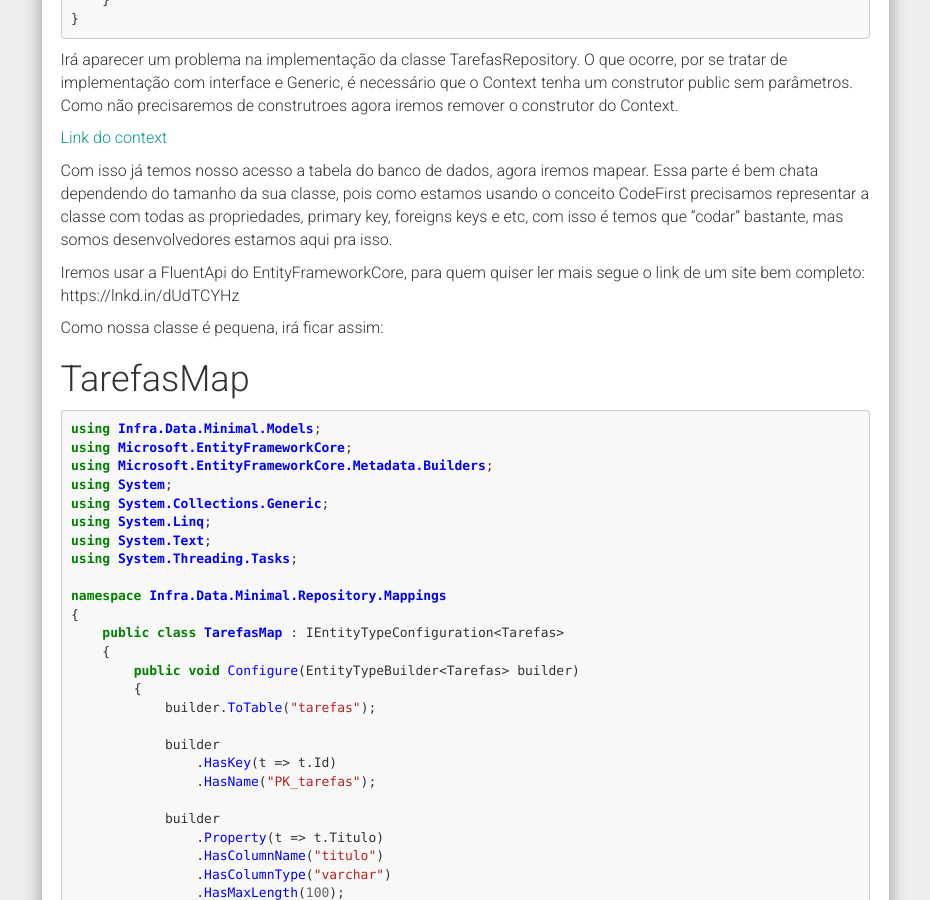
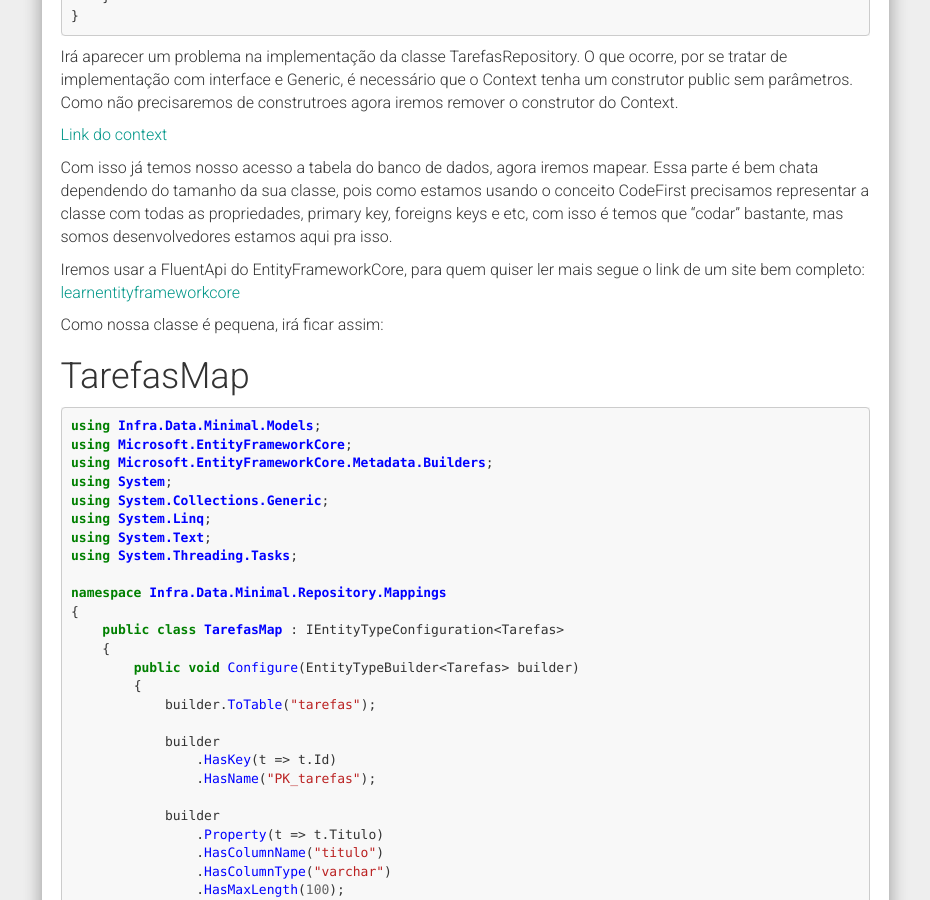
Before and after one commit to carlosdealmeida/carlosdealmeida.github.io, a Jekyll site: the page built from _posts/2022-02-08-como-construir-seu-infra-data-parte-2.md, in a window 1280 px wide and 900 px high, scrolled down 4581 px. Shown: the whole window, without its empty margins (321-1251 px from the left). Built offline with Jekyll 4.4.1, drawn with Linux system fonts in a browser that asks for light colours; nearby versions of some CDN libraries; our own code applies the rules of GitHub Pages for plain Markdown files; comment, search, counter and statistics services are not loaded.

Commit message:
Mais correções

```diff
--- a/_posts/2022-02-08-como-construir-seu-infra-data-parte-2.md
+++ b/_posts/2022-02-08-como-construir-seu-infra-data-parte-2.md
@@ -210,7 +210,7 @@
 Com isso já temos nosso acesso a tabela do banco de dados, agora iremos mapear. Essa parte é bem chata dependendo do tamanho da sua classe, pois como estamos usando o conceito CodeFirst precisamos representar a classe com todas
 as propriedades, primary key, foreigns keys e etc, com isso é temos que "codar" bastante, mas somos desenvolvedores estamos aqui pra isso.
 
-Iremos usar a FluentApi do EntityFrameworkCore, para quem quiser ler mais segue o link de um site bem completo: https://lnkd.in/dUdTCYHz
+Iremos usar a FluentApi do EntityFrameworkCore, para quem quiser ler mais segue o link de um site bem completo: [learnentityframeworkcore](https://www.learnentityframeworkcore.com/configuration/fluent-api)
 
 Como nossa classe é pequena, irá ficar assim:
 
```
Also changed, not shown: assets/INFRASTRUCTURE.png.
